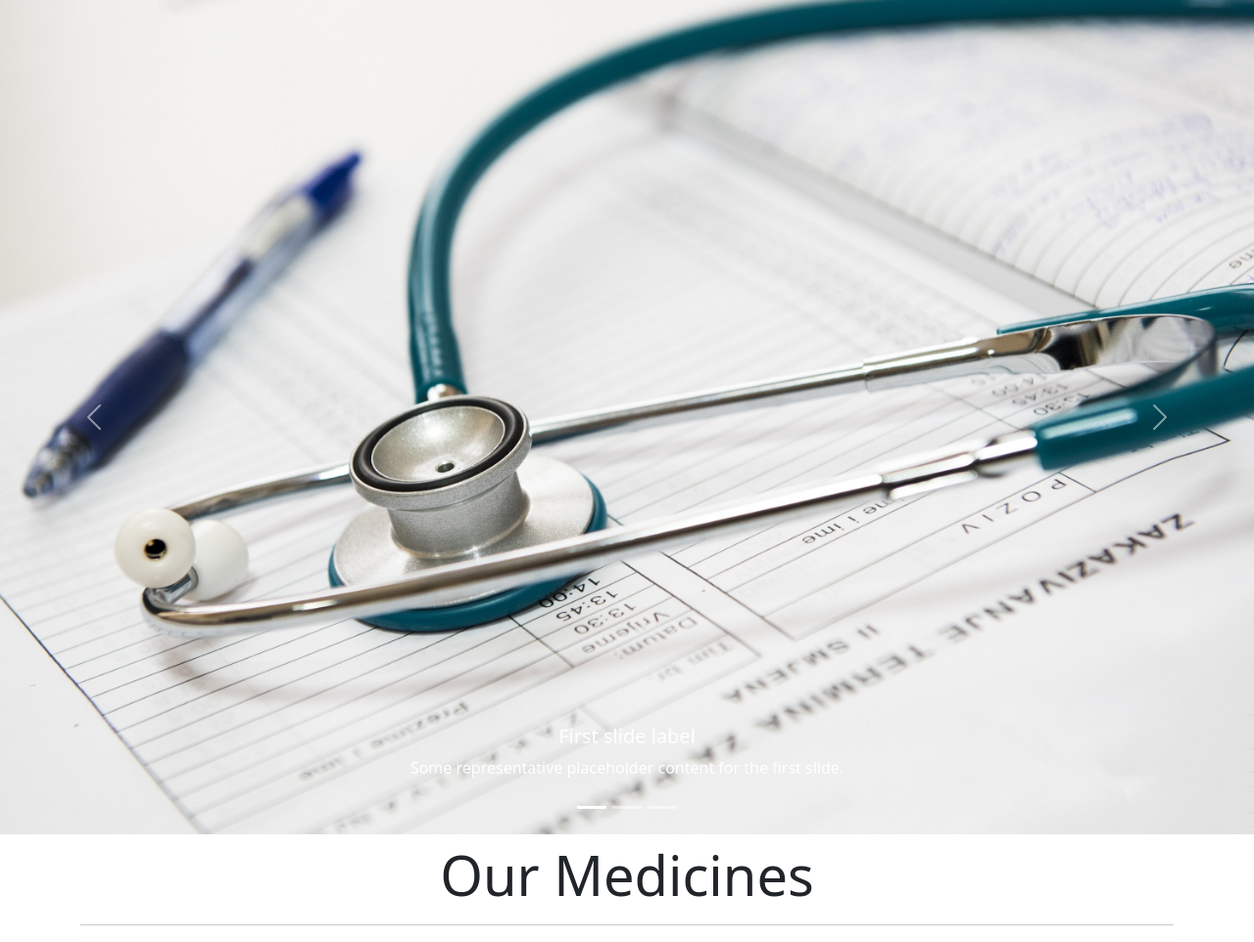
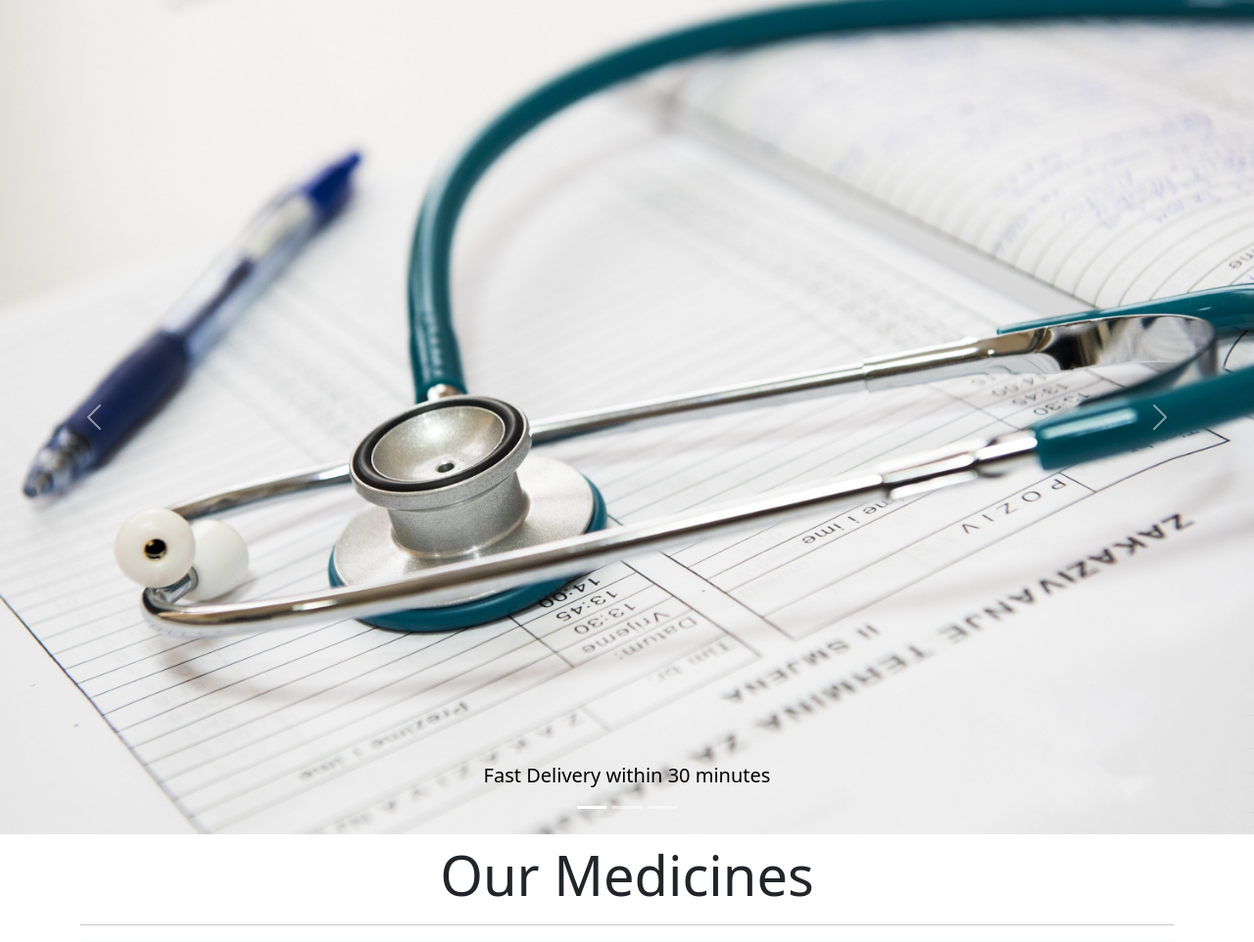
Before and after one commit to Sk-1599/pharmacyproject, a Django app: page / in a window 1280 px wide. Shown: the part 89-1051 px from the top of the page at 98% size. Run offline with Django 4.2, Linux system fonts and the light colour scheme; data comes from the database, SQL or seed files in the repository; both versions use the stored data as it was after the commit; some libraries are stand-ins or nearby versions.

Commit message:
initial commit

```diff
--- a/app/models.py
+++ b/app/models.py
@@ -41,3 +41,6 @@ class MyOrders(models.Model):
     delivery=models.BooleanField(default=False)
     def __int__(self):
         return self.id
+
+    def __str__(self):
+        return self.name
--- a/templates/Home.html
+++ b/templates/Home.html
@@ -14,22 +14,19 @@
       <div class="carousel-item active">
         <img src="{% static 'images/one.jpg' %}" class="d-block w-100" alt="...">
         <div class="carousel-caption d-none d-md-block">
-          <h5>First slide label</h5>
-          <p>Some representative placeholder content for the first slide.</p>
+          <h5 style="color:black">Fast Delivery within 30 minutes</h5>
         </div>
       </div>
       <div class="carousel-item">
         <img src="{% static 'images/two.jpg' %}" class="d-block w-100" alt="...">
         <div class="carousel-caption d-none d-md-block">
-          <h5>Second slide label</h5>
-          <p>Some representative placeholder content for the second slide.</p>
+          <h5 style="color:black">Awarded by WHO</h5>
         </div>
       </div>
       <div class="carousel-item">
         <img src="{% static 'images/three.jpg' %}" class="d-block w-100" alt="...">
         <div class="carousel-caption d-none d-md-block">
-          <h5>Third slide label</h5>
-          <p>Some representative placeholder content for the third slide.</p>
+          <h5 style="color:black">Most Trusted services provided since 1950</h5>
         </div>
       </div>
     </div>
--- a/templates/base.html
+++ b/templates/base.html
@@ -113,7 +113,7 @@
               <span class="fs-5">PHMS</span>
             </a>
             <ul class="list-unstyled small text-muted">
-              <li class="mb-2">Designed and built with all the love in the world by the <a href="/docs/5.0/about/team/">Bootstrap team</a> with the help of <a href="https://github.com/twbs/bootstrap/graphs/contributors">our contributors</a>.</li>
+              <li class="mb-2">Designed and built with all the love in the world by the bootstrap team with the help of <a href="https://github.com/twbs/bootstrap/graphs/contributors">our contributors</a>.</li>
               <li class="mb-2">Code licensed <a href="https://github.com/twbs/bootstrap/blob/main/LICENSE" target="_blank" rel="license noopener">MIT</a>, docs <a href="https://creativecommons.org/licenses/by/3.0/" target="_blank" rel="license noopener">CC BY 3.0</a>.</li>
               <li class="mb-2">Currently v5.0.2.</li>
               <li class="mb-2">Analytics by <a href="https://usefathom.com/ref/ADZSBE" target="_blank" rel="noopener">Fathom</a>.</li>
@@ -123,8 +123,6 @@
             <h5>Links</h5>
             <ul class="list-unstyled">
               <li class="mb-2"><a href="/">Home</a></li>
-              <li class="mb-2"><a href="/docs/5.0/">Docs</a></li>
-              <li class="mb-2"><a href="/docs/5.0/examples/">Examples</a></li>
               <li class="mb-2"><a href="https://themes.getbootstrap.com/">Themes</a></li>
               <li class="mb-2"><a href="https://blog.getbootstrap.com/">Blog</a></li>
               <li class="mb-2"><a href="https://cottonbureau.com/people/bootstrap">Swag Store</a></li>
@@ -133,10 +131,10 @@
           <div class="col-6 col-lg-2 mb-3">
             <h5>Guides</h5>
             <ul class="list-unstyled">
-              <li class="mb-2"><a href="/docs/5.0/getting-started/">Getting started</a></li>
-              <li class="mb-2"><a href="/docs/5.0/examples/starter-template/">Starter template</a></li>
-              <li class="mb-2"><a href="/docs/5.0/getting-started/webpack/">Webpack</a></li>
-              <li class="mb-2"><a href="/docs/5.0/getting-started/parcel/">Parcel</a></li>
+              <li class="mb-2"><a >Getting started</a></li>
+              <li class="mb-2"><a>Starter template</a></li>
+              <li class="mb-2"><a >Webpack</a></li>
+              <li class="mb-2"><a >Parcel</a></li>
             </ul>
           </div>
           <div class="col-6 col-lg-2 mb-3">
```
Also changed, not shown: db.sqlite3, 1 other file.
